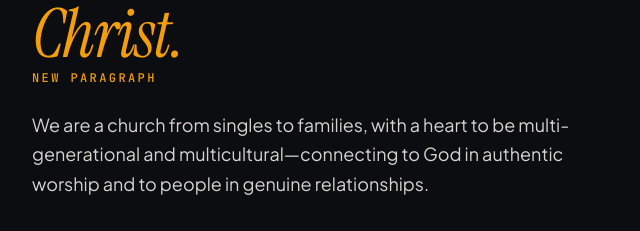
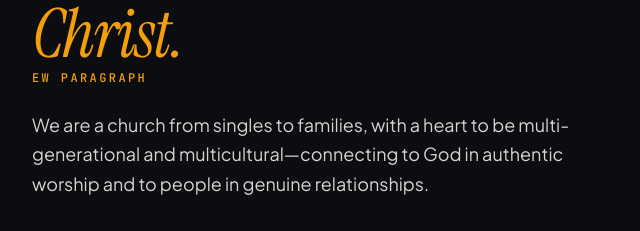
Before and after one commit to btsai-volunteers-cfcchayward-org/thecrossing.website, an Astro site: page / in a window 1280 px wide. Shown: the part 373-604 px from the top of the page, 0-640 px from the left. Built offline with nearby package versions, Linux system fonts and the light colour scheme; Astro itself is replaced by a stand-in of ours.

Commit message:
halley-checkpoint: Inline edit in src/components/home/HomeHero.astro
Co-authored-by: Benson Tsai <vrwarp@gmail.com>

```diff
--- a/src/components/home/HomeHero.astro
+++ b/src/components/home/HomeHero.astro
@@ -14,7 +14,7 @@ import { url } from '../../lib/url';
           Crossing generations &amp; cultures{' '}
           <span class="font-serif font-normal italic text-accent">together in Christ.</span>
         </h1>
-        <p class="font-mono text-xs font-medium uppercase tracking-[0.2em] text-accent">New paragraph</p>
+        <p class="font-mono text-xs font-medium uppercase tracking-[0.2em] text-accent">ew paragraph</p>
 
         <p class="mt-6 max-w-xl text-base leading-relaxed text-stone-300 sm:text-lg">
 We are a church from singles to families, with a heart to be multi-generational and multicultural—connecting to God in authentic worship and to people in genuine relationships.
```
